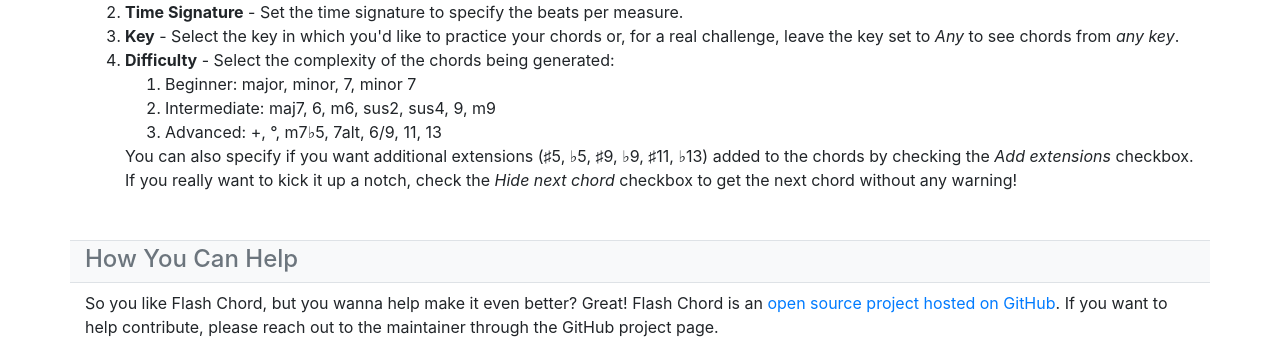
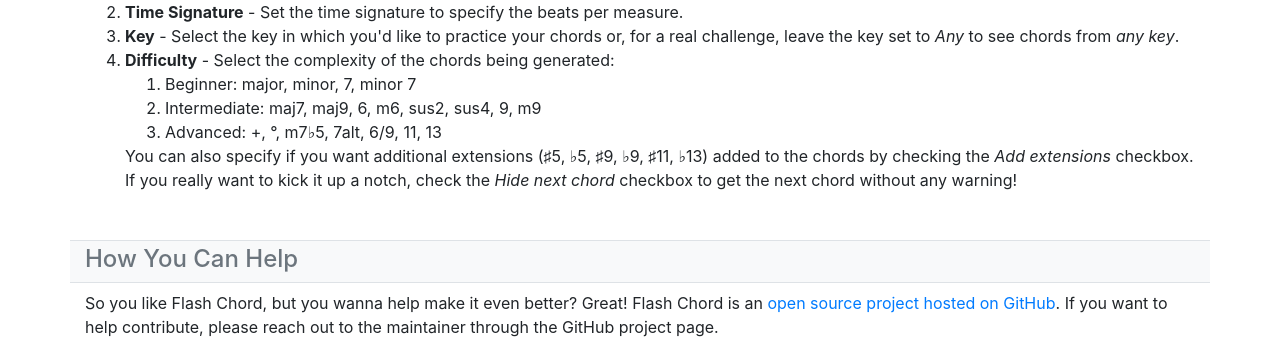
Before and after one commit to KCarlile/flashchord, a PHP site: page /about in a window 1280 px wide. Shown: the part 445-786 px from the top of the page. Run offline with PHP 8.4, Linux system fonts and the light colour scheme; some libraries are stand-ins or nearby versions.

Commit message:
Adding maj9 chord option

```diff
--- a/about.php
+++ b/about.php
@@ -32,7 +32,7 @@
             <li><strong>Difficulty</strong> - Select the complexity of the chords being generated:
                 <ol>
                     <li>Beginner: major, minor, 7, minor 7</li>
-                    <li>Intermediate: maj7, 6, m6, sus2, sus4, 9, m9</li>
+                    <li>Intermediate: maj7, maj9, 6, m6, sus2, sus4, 9, m9</li>
                     <li>Advanced: +, °, m7♭5, 7alt, 6/9, 11, 13</li>
                 </ol>
                 You can also specify if you want additional extensions (♯5, ♭5, ♯9, ♭9, ♯11, ♭13) added to the chords by checking the <em>Add extensions</em> checkbox.<br />If you really want to kick it up a notch, check the <em>Hide next chord</em> checkbox to get the next chord without any warning!
--- a/data/data.js
+++ b/data/data.js
@@ -1,6 +1,6 @@
 var $chromatic = ["A♭", "A", "A♯", "B♭", "B", "B♯", "C♭", "C", "C♯", "D♭", "D", "D♯", "E♭", "E", "E♯", "F♭", "F", "F♯", "G♭", "G", "G♯"];
 
-var $major_chords = ["", "maj7", "6", "sus2", "sus4", "6/9"];
+var $major_chords = ["", "maj7", "maj9", "6", "sus2", "sus4", "6/9"];
 var $minor_chords = ["m", "m7", "m9", "m11"];
 var $diminished_chords = ["°", "°7", "m7♭5"];
 var $augmented_chords = ["+", "7alt"];
--- a/index.php
+++ b/index.php
@@ -127,6 +127,10 @@
                         <div class="custom-control custom-checkbox">
                             <input type="checkbox" class="custom-control-input difficulty_intermediate chord-type-selection" id="chord_type_maj7" name="chord_type_maj7" value="maj7" />
                             <label for="chord_type_maj7" class="custom-control-label">Maj7</label>
+                        </div>
+                        <div class="custom-control custom-checkbox">
+                            <input type="checkbox" class="custom-control-input difficulty_intermediate chord-type-selection" id="chord_type_maj9" name="chord_type_maj9" value="maj9" />
+                            <label for="chord_type_maj9" class="custom-control-label">Maj9</label>
                         </div>
                         <div class="custom-control custom-checkbox">
                             <input type="checkbox" class="custom-control-input difficulty_intermediate chord-type-selection" id="chord_type_6" name="chord_type_6" value="6" />
--- a/news.php
+++ b/news.php
@@ -31,6 +31,7 @@
                         <ul>
                             <li>Fixed G# in Gb key. (Issue
                                 <a href="https://github.com/KCarlile/flashchord/issues/107">#107</a>)</li>
+                            <li>Added maj9 chord type. (Issue <a href="https://github.com/KCarlile/flashchord/issues/108">#108</a>)</li>
                             <li>Added News page and support for Bootstrap icons. (Issue
                                 <a href="https://github.com/KCarlile/flashchord/issues/110">#110</a>)</li>
                             <li>GitHub Actions now automatically deploy to
```
Also changed, not shown: CHANGELOG.md.
